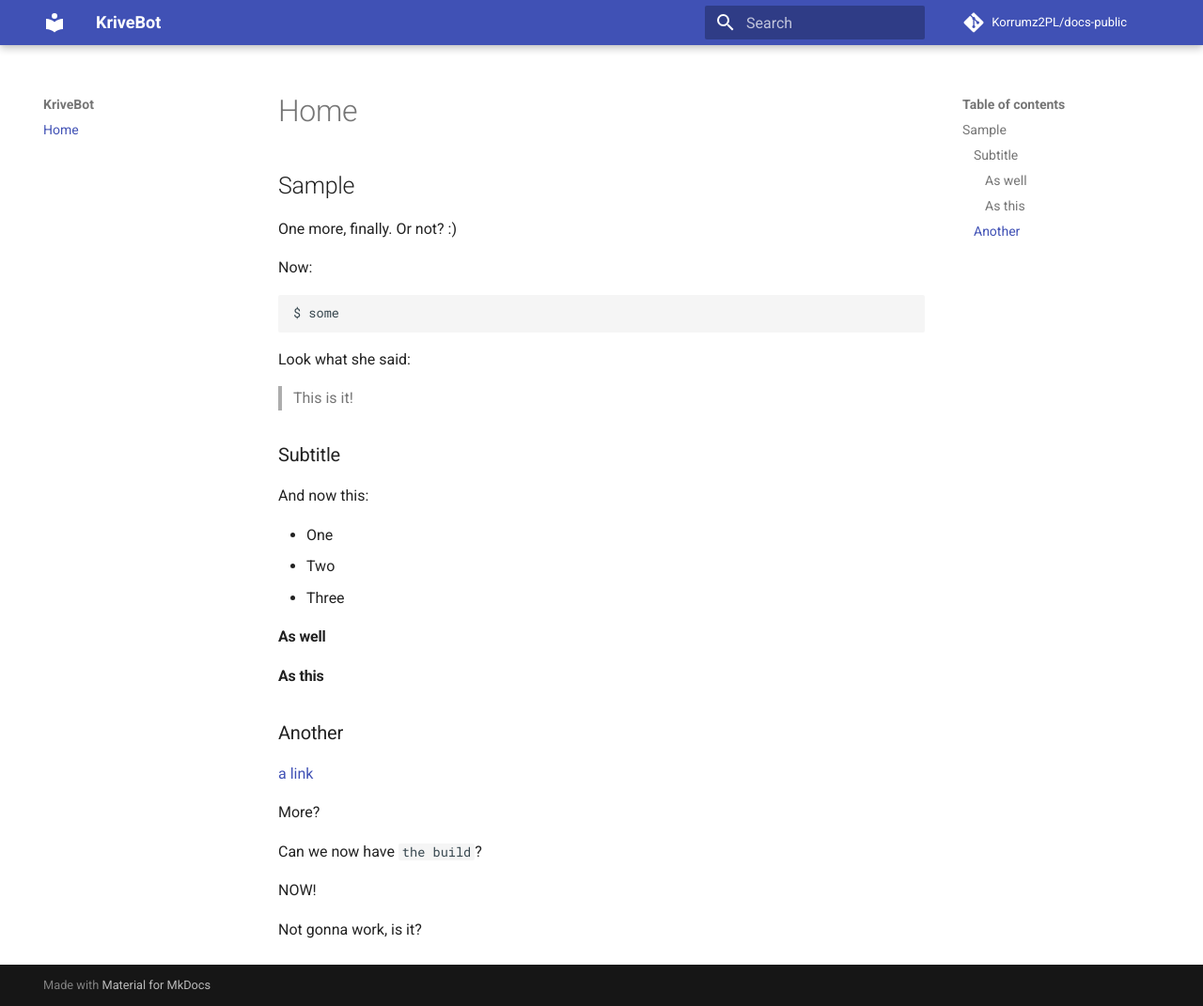
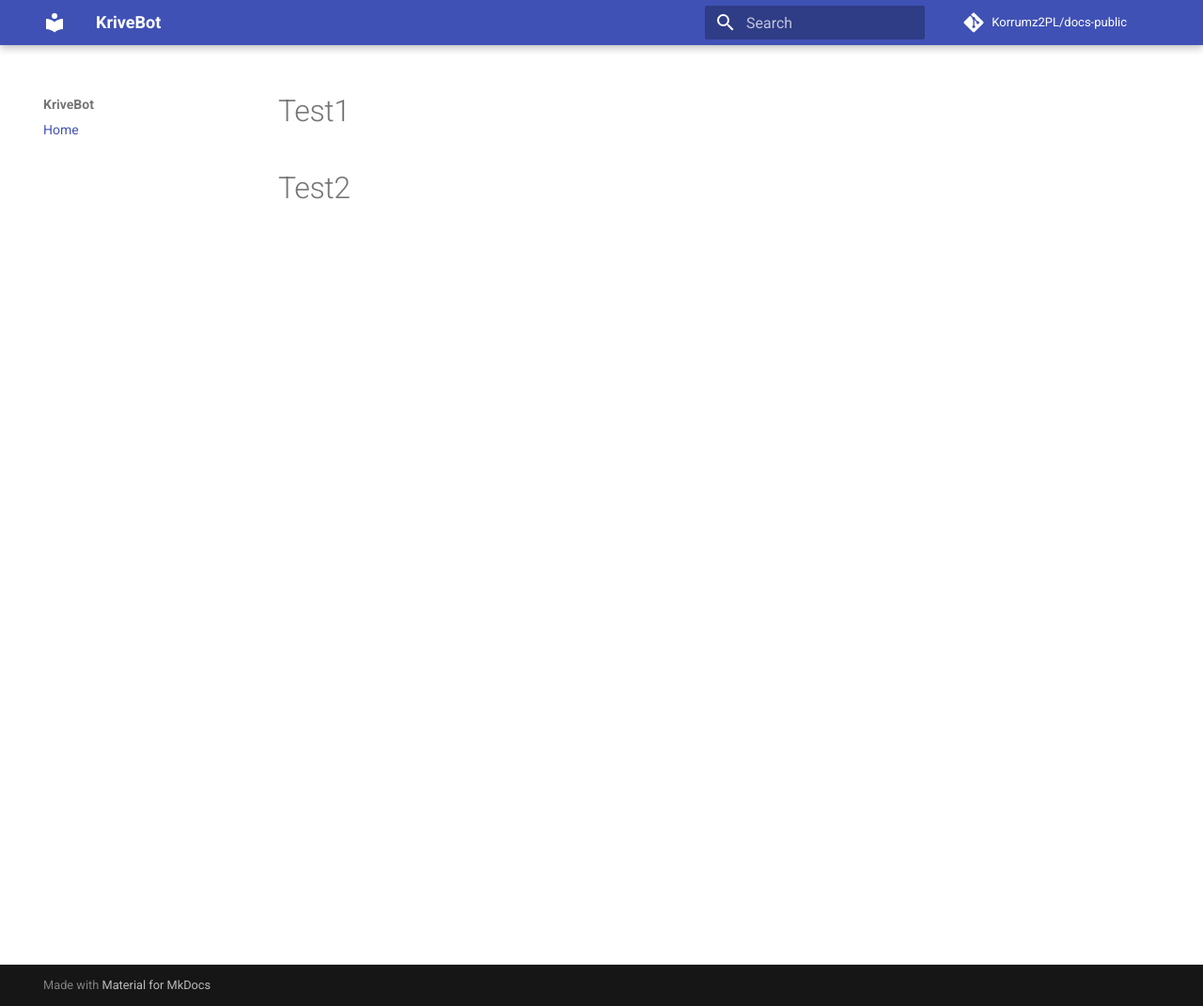
Before and after one commit to Igreky/docs-public, an MkDocs documentation site: the page built from docs/index.md, in a window 1280 px wide and 1071 px high. Shown: the whole window at 94% size. Built offline with MkDocs 1.6.1 and Material for MkDocs 9.7.7, drawn with Linux system fonts in a browser that asks for light colours; comment, search, counter and statistics services are not loaded.

Commit message:
docs test

````diff
--- a/docs/index.md
+++ b/docs/index.md
@@ -1,40 +1,3 @@
-## Sample
+# Test1
 
-One more, finally. Or not? :)
-
-Now:
-
-```
-$ some
-```
-
-Look what she said:
-
-> This is it!
-
-### Subtitle
-
-And now this:
-
-- One
-- Two
-- Three
-
-
-#### As well
-
-#### As this
-
-### Another
-
-[a link](https://aws.com)
-
-More?
-
-
-Can we now have `the build`?
-
-NOW!
-
-
-Not gonna work, is it?
+# Test2
````
